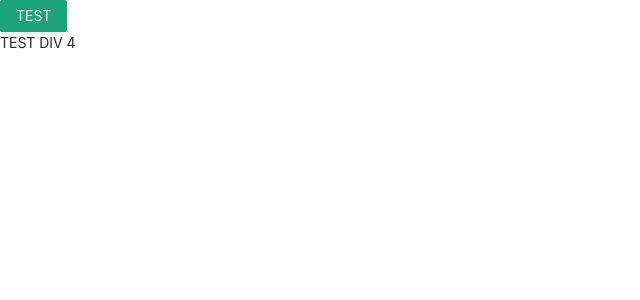
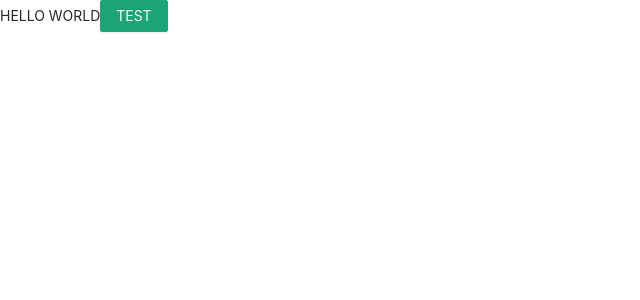
Before and after one commit to dev0614/dashboard-template, a React (Create React App) app: page / in a window 1280 px wide. Shown: the top 300 px of the page, without its empty margins (0-640 px from the left). Built offline with nearby package versions, Linux system fonts and the light colour scheme.

Commit message:
refactoring(app): remove test components

```diff
--- a/src/App.tsx
+++ b/src/App.tsx
@@ -1,14 +1,13 @@
 import React from 'react';
 import { Button } from 'antd';
-import Test from './components/Test';
 
 const App: React.FC = () => {
   return (
     <div>
       <header>
+        HELLO WORLD
         <Button type="primary">TEST</Button>
       </header>
-      <Test testVal={4} />
     </div>
   );
 };
--- a/src/components/Test.tsx
+++ /dev/null
@@ -1,11 +0,0 @@
-import React from 'react';
-
-interface Test {
-  testVal: number;
-}
-
-const Test: React.FC<Test> = (props: Test) => {
-  return <div>TEST DIV {props.testVal}</div>;
-};
-
-export default Test;
```
